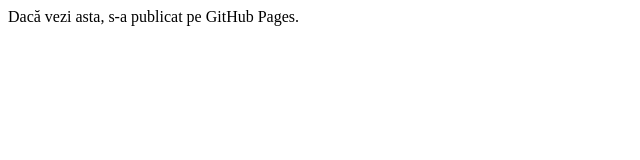
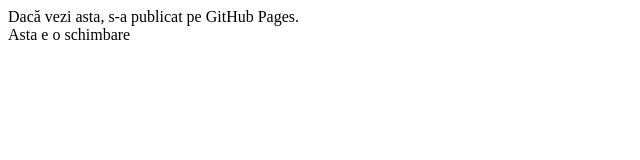
Before and after one commit to ITSchool-WWW-Enjoyers/Tema-Git, a plain HTML site: page index.html in a window 1280 px wide. Shown: the whole page, without its empty margins (0-640 px from the left). Drawn offline with Linux system fonts and the light colour scheme.

Commit message:
Made some changes

```diff
--- a/index.html
+++ b/index.html
@@ -7,5 +7,7 @@
 </head>
 <body>
     Dacă vezi asta, s-a publicat pe GitHub Pages.
+    <br />
+    Asta e o schimbare
 </body>
 </html>
```
